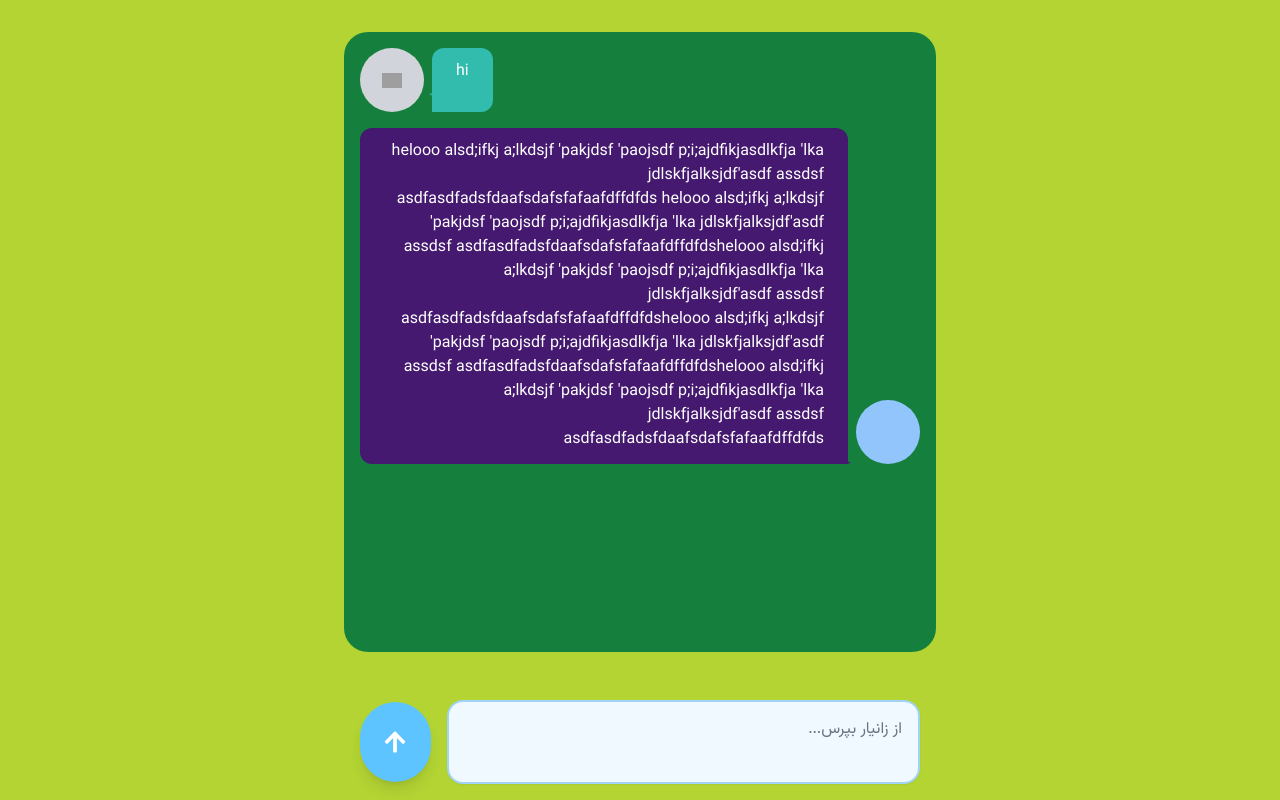
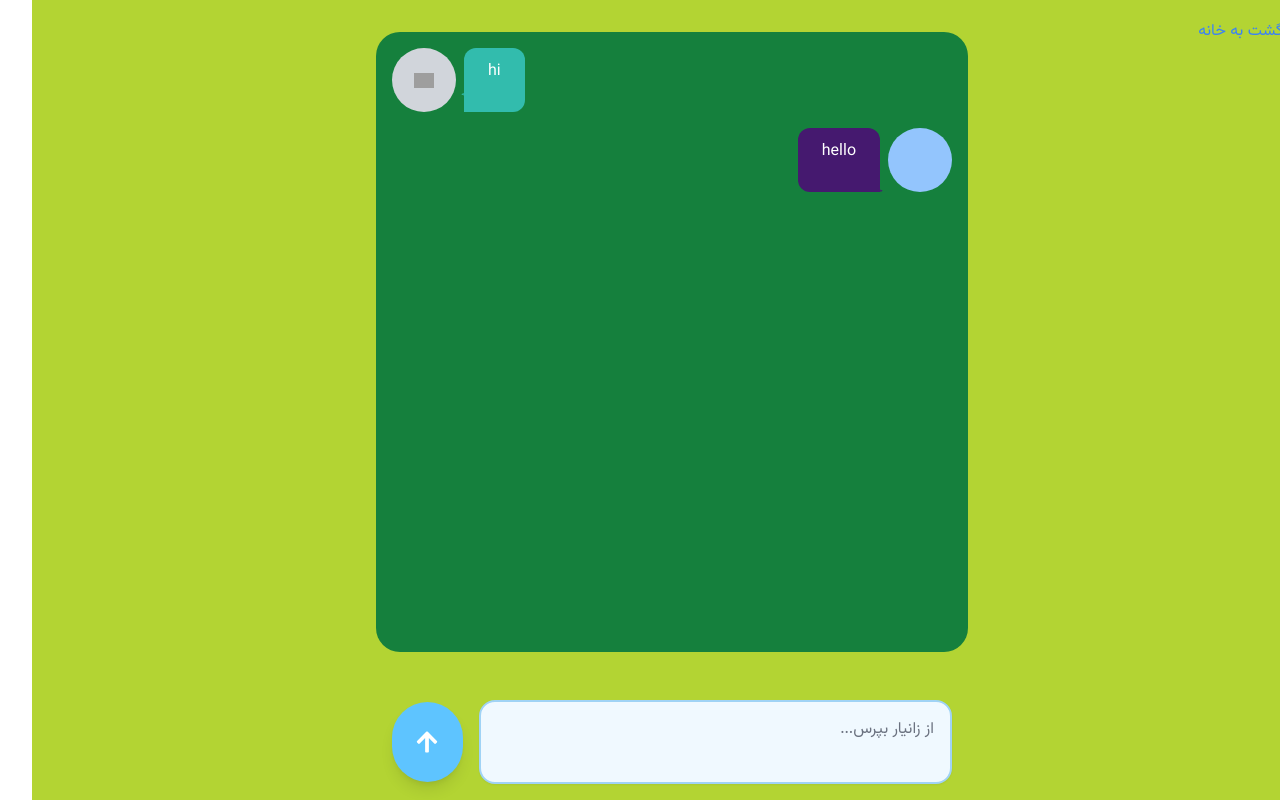
Before and after one commit to ErfanGh83/Avanian1, a Next.js app: page /chat in a window 1280 px wide. Built offline with nearby package versions, Linux system fonts and the light colour scheme; grey boxes are pictures that could not be loaded.

Commit message:
feat: added layout to chat page

```diff
--- a/src/app/chat/page.tsx
+++ b/src/app/chat/page.tsx
@@ -1,9 +1,11 @@
 import ChatPage from "@/components/chat/ChatPage";
+import ChatLayout from "@/components/layouts/chat-layout/ChatLayout";
 import React from "react";
 
 export default function page() {
   return (
-    <div className="w-screen h-screen overflow-hidden flex flex-row-reverse justify-center items-center bg-[#B3D433]">
+    <ChatLayout>
+      <div className="size-full overflow-hidden flex flex-row-reverse justify-center items-center bg-[#B3D433]">
 
         <div
           className="w-1/4 hidden"
@@ -18,5 +20,6 @@ export default function page() {
         </div>
 
       </div>
+    </ChatLayout>
   );
 }
--- a/src/components/containers/chat-containers/ChatBox.tsx
+++ b/src/components/containers/chat-containers/ChatBox.tsx
@@ -12,8 +12,7 @@ const ChatBox = () => {
             </MessageItem>
 
             <MessageItem sender={'user'}>
-                helooo alsd;ifkj a;lkdsjf 'pakjdsf 'paojsdf p;i;ajdfikjasdlkfja 'lka jdlskfjalksjdf'asdf assdsf asdfasdfadsfdaafsdafsfafaafdffdfds
-                helooo alsd;ifkj a;lkdsjf 'pakjdsf 'paojsdf p;i;ajdfikjasdlkfja 'lka jdlskfjalksjdf'asdf assdsf asdfasdfadsfdaafsdafsfafaafdffdfdshelooo alsd;ifkj a;lkdsjf 'pakjdsf 'paojsdf p;i;ajdfikjasdlkfja 'lka jdlskfjalksjdf'asdf assdsf asdfasdfadsfdaafsdafsfafaafdffdfdshelooo alsd;ifkj a;lkdsjf 'pakjdsf 'paojsdf p;i;ajdfikjasdlkfja 'lka jdlskfjalksjdf'asdf assdsf asdfasdfadsfdaafsdafsfafaafdffdfdshelooo alsd;ifkj a;lkdsjf 'pakjdsf 'paojsdf p;i;ajdfikjasdlkfja 'lka jdlskfjalksjdf'asdf assdsf asdfasdfadsfdaafsdafsfafaafdffdfds
+                hello
             </MessageItem>
 
         </div>
--- a/src/components/headers/auth-layout-header/Header.tsx
+++ b/src/components/headers/auth-layout-header/Header.tsx
@@ -1,4 +1,4 @@
-import ThemeSwitchButton from '@/components/buttons/ThemeSwitcher/ThemeSwitchButton'
+import ThemeSwitchButton from '@/components/Buttons/ThemeSwitcher/ThemeSwitchButton'
 import React from 'react'
 
 
--- /dev/null
+++ b/src/components/headers/chat-layout-header/ChatHeader.tsx
@@ -0,0 +1,24 @@
+import Link from 'next/link'
+import React from 'react'
+
+const ChatHeader = () => {
+    return (
+        <div
+            className='w-full h-16 absolute top-0 left-0 flex flex-row items-center justify-between px-4'
+        >
+            <div>
+                <Link href={`/`}
+                    className='text-blue-500 hover:text-blue-600 transition-colors'
+                >
+                    <p>بازگشت به خانه</p>
+                </Link>
+            </div>
+
+            <div>
+                {/* <p>right side of the header</p>*/}
+            </div>
+        </div>
+    )
+}
+
+export default ChatHeader
--- /dev/null
+++ b/src/components/layouts/chat-layout/ChatLayout.tsx
@@ -0,0 +1,32 @@
+import ChatHeader from '@/components/headers/chat-layout-header/ChatHeader'
+import React, { ReactElement } from 'react'
+
+type Props = {
+    children: ReactElement
+}
+
+const ChatLayout = ({ children }: Props) => {
+  return (
+    <div
+        className='size-full overflow-hidden'
+    >
+        <header
+            className='w-full absolute'
+        >
+            <ChatHeader />
+        </header>
+
+        <main
+            className='size-full'
+        >
+            {children}
+        </main>
+
+        <footer>
+
+        </footer>
+    </div>
+  )
+}
+
+export default ChatLayout
```
Lines whose indentation alone changed are shown as unchanged.
